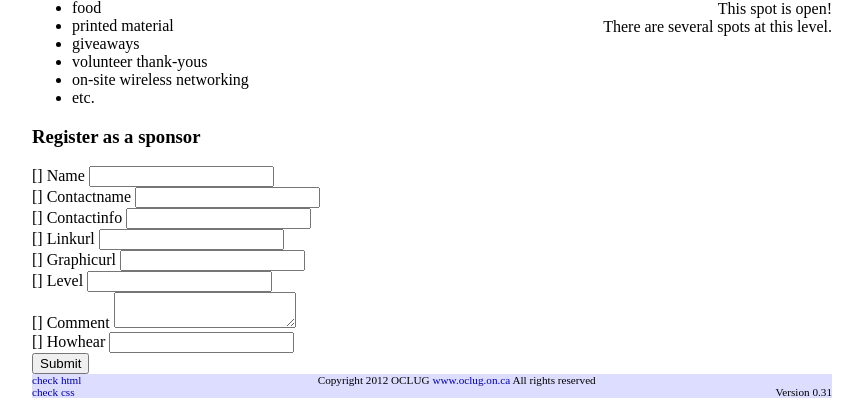
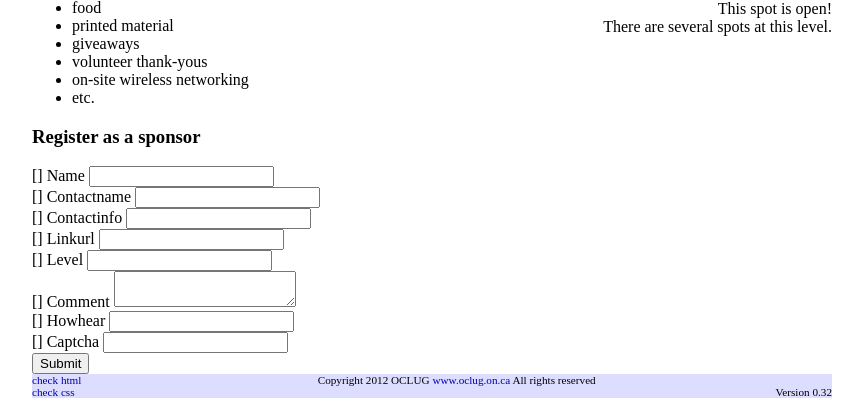
Before and after one commit to bjb/ugconnect, a Django app: template publicpages/templates/sponsorships.html in a window 1280 px wide. Shown: the part 580-998 px from the top of the page, without its empty margins (208-1071 px from the left). Run offline with Django 3.2, Linux system fonts and the light colour scheme; the template is opened without the code that fills it: most values are stand-ins (such as "Sample title", 1, 10 or a date in 2020); form fields are guessed from the names that the template uses; parts of the project's set-up code (start-up, migrations or seed data) failed here and were passed over.

Commit message:
Save sponsor data; add captcha; v_0_32
and change unknown.png from ??? to "no logo available"
Also remove graphicurl from form - we will add it manually after discussion with sponsor.
Correction to a field in form (comments/comment)

```diff
--- a/osf/settings.py
+++ b/osf/settings.py
@@ -129,6 +129,7 @@ INSTALLED_APPS = (
     'django.contrib.admin',
     # Uncomment the next line to enable admin documentation:
     'django.contrib.admindocs',
+    'captcha',
     'south',
     'publicpages'
 )
--- a/osf/urls.py
+++ b/osf/urls.py
@@ -1,4 +1,5 @@
 from django.conf.urls import patterns, include, url
+from captcha import urls as captcha_urls
 
 # Uncomment the next two lines to enable the admin:
 from django.contrib import admin
@@ -15,4 +16,7 @@ urlpatterns = patterns('',
 
     # Uncomment the next line to enable the admin:
     url(r'^admin/', include(admin.site.urls)),
+
+    # Uncomment the next line to enable the admin:
+    url(r'^captcha/', include(captcha_urls)),
 )
--- a/publicpages/forms.py
+++ b/publicpages/forms.py
@@ -1,5 +1,6 @@
 from django import forms
 from django.utils.translation import ugettext_lazy as _
+from captcha.fields import CaptchaField
 from publicpages.models import Organization, UserGroup, Sponsor, SPONSORCHOICES
 from django.contrib.auth.models import User
 
@@ -27,6 +28,7 @@ class OrganizationForm (forms.Form):
                                  widget = forms.TextInput (attrs={"size" : "64"}),
                                  max_length = 128, # initial = 'images/unknown.png',
                                  required = False)
+    captcha = CaptchaField ()
 
 
     def clean_name (self):
--- a/publicpages/templates/footer.html
+++ b/publicpages/templates/footer.html
@@ -8,6 +8,6 @@
   <div class="footertext">
     Copyright 2012 OCLUG <a href="http://www.oclug.on.ca">www.oclug.on.ca</a>  All rights reserved
   </div>
-  <div class="footer-righttext">Version 0.31</div>
+  <div class="footer-righttext">Version 0.32</div>
   <div class="clearfloat"></div>
 </div>
--- a/publicpages/templates/sponsorships.html
+++ b/publicpages/templates/sponsorships.html
@@ -65,18 +65,13 @@ on the event, such as supplying:
     {{ form.linkurl.label_tag }}
     {{ form.linkurl }}
   </div>
-  <div class="field graphicurl">
-    {{ form.graphicurl.errors }}
-    {{ form.graphicurl.label_tag }}
-    {{ form.graphicurl }}
-  </div>
   <div class="field level">
     {{ form.level.errors }}
     {{ form.level.label_tag }}
     {{ form.level }}
   </div>
   <div class="field comment">
-    {{ form.comments.errors }}
+    {{ form.comment.errors }}
     {{ form.comment.label_tag }}
     {{ form.comment }}
   </div>
@@ -85,6 +80,11 @@ on the event, such as supplying:
     {{ form.howhear.label_tag }}
     {{ form.howhear }}
   </div>
+  <div class="field captcha">
+    {{ form.captcha.errors }}
+    {{ form.captcha.label_tag }}
+    {{ form.captcha }}
+  </div>
   <input type="submit" value="Submit"></input>
 </form>
 {% endblock %}
```
Also changed, not shown: publicpages/views.py (+24 -2 lines), publicpages/static/images/unknown.png (added).
